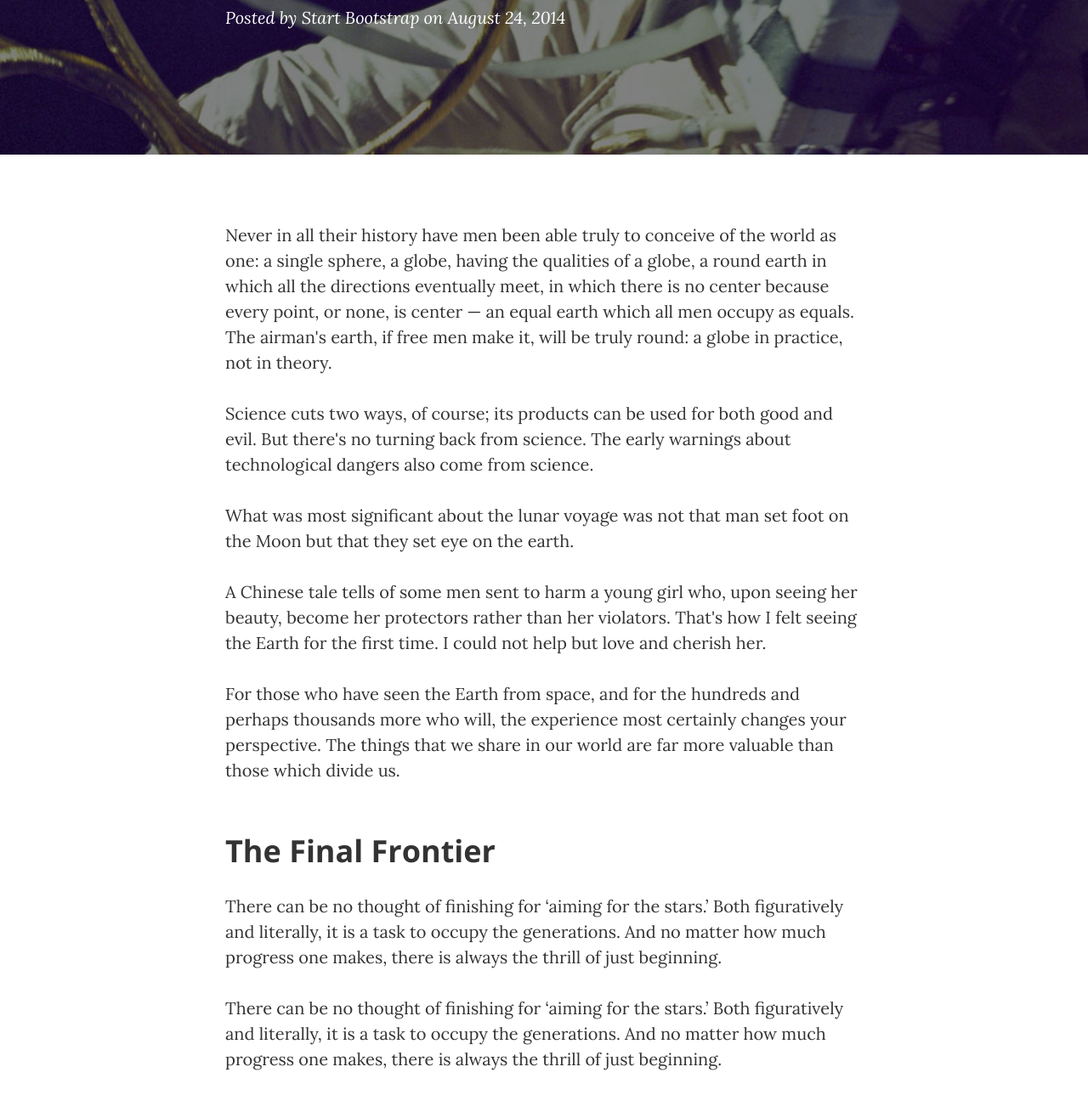
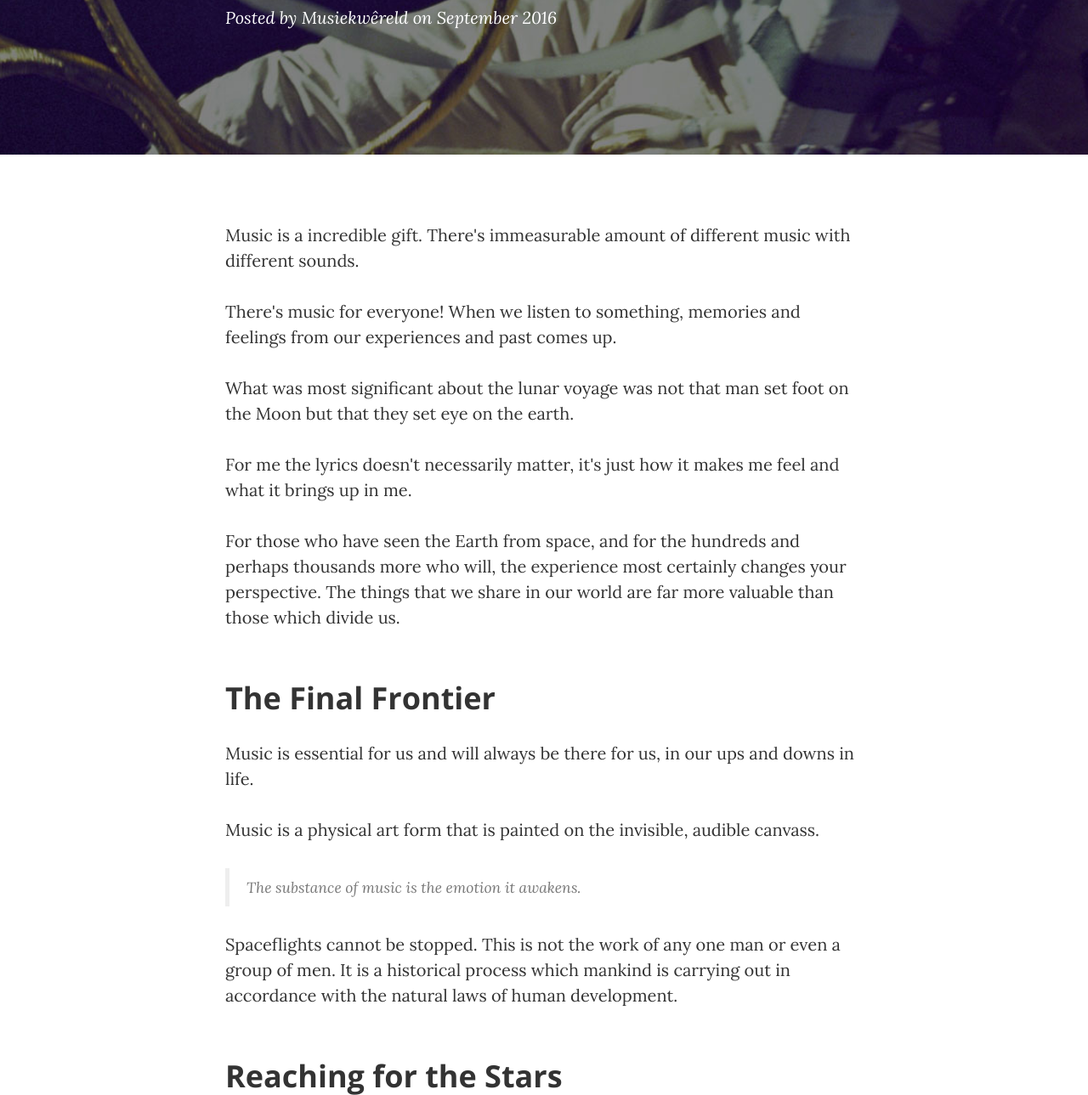
Before and after one commit to mhackie0924/Zac.github.io, a website: page post.html in a window 1280 px wide. Shown: the part 475-1764 px from the top of the page at 85% size. Drawn offline with nearby package versions, Linux system fonts and the light colour scheme.

Commit message:
Update post.html

```diff
--- a/post.html
+++ b/post.html
@@ -42,7 +42,7 @@
                     <span class="sr-only">Toggle navigation</span>
                     Menu <i class="fa fa-bars"></i>
                 </button>
-                <a class="navbar-brand" href="index.html">Start Bootstrap</a>
+                <a class="navbar-brand" href="index.html">Musiekwêreld</a>
             </div>
 
             <!-- Collect the nav links, forms, and other content for toggling -->
@@ -75,8 +75,8 @@
                 <div class="col-lg-8 col-lg-offset-2 col-md-10 col-md-offset-1">
                     <div class="post-heading">
                         <h1>Of all the music that reached farthest into heaven, it is the beating of a loving heart.</h1>
-                        <h2 class="subheading">Problems look mighty small from 150 miles up</h2>
-                        <span class="meta">Posted by <a href="#">Start Bootstrap</a> on August 24, 2014</span>
+                        <h2 class="subheading">Henry Ward Beecher</h2>
+                        <span class="meta">Posted by <a href="#">Musiekwêreld</a> on September 2016</span>
                     </div>
                 </div>
             </div>
@@ -88,24 +88,22 @@
         <div class="container">
             <div class="row">
                 <div class="col-lg-8 col-lg-offset-2 col-md-10 col-md-offset-1">
-                    <p>Never in all their history have men been able truly to conceive of the world as one: a single sphere, a globe, having the qualities of a globe, a round earth in which all the directions eventually meet, in which there is no center because every point, or none, is center — an equal earth which all men occupy as equals. The airman's earth, if free men make it, will be truly round: a globe in practice, not in theory.</p>
+                    <p>Music is a incredible gift. There's  immeasurable amount of different music with different sounds.</p>
 
-                    <p>Science cuts two ways, of course; its products can be used for both good and evil. But there's no turning back from science. The early warnings about technological dangers also come from science.</p>
+                    <p> There's music for everyone! When we listen to something, memories and feelings from our experiences and past comes up.</p>
 
                     <p>What was most significant about the lunar voyage was not that man set foot on the Moon but that they set eye on the earth.</p>
 
-                    <p>A Chinese tale tells of some men sent to harm a young girl who, upon seeing her beauty, become her protectors rather than her violators. That's how I felt seeing the Earth for the first time. I could not help but love and cherish her.</p>
-
+                    <p>For me the lyrics doesn't necessarily matter, it's just how it makes me feel and what it brings up in me.</p>
                     <p>For those who have seen the Earth from space, and for the hundreds and perhaps thousands more who will, the experience most certainly changes your perspective. The things that we share in our world are far more valuable than those which divide us.</p>
 
                     <h2 class="section-heading">The Final Frontier</h2>
 
-                    <p>There can be no thought of finishing for ‘aiming for the stars.’ Both figuratively and literally, it is a task to occupy the generations. And no matter how much progress one makes, there is always the thrill of just beginning.</p>
+                    <p>Music is essential for us and will always be there for us, in our ups and downs in life.</p>
 
-                    <p>There can be no thought of finishing for ‘aiming for the stars.’ Both figuratively and literally, it is a task to occupy the generations. And no matter how much progress one makes, there is always the thrill of just beginning.</p>
+                    <p>Music is a physical art form that is painted on the invisible, audible canvass.</p>
 
-                    <blockquote>The dreams of yesterday are the hopes of today and the reality of tomorrow. Science has not yet mastered prophecy. We predict too much for the next year and yet far too little for the next ten.</blockquote>
-
+                    <blockquote>The substance of music is the emotion it awakens.</blockquote>
                     <p>Spaceflights cannot be stopped. This is not the work of any one man or even a group of men. It is a historical process which mankind is carrying out in accordance with the natural laws of human development.</p>
 
                     <h2 class="section-heading">Reaching for the Stars</h2>
@@ -115,14 +113,7 @@
                     <a href="#">
                         <img class="img-responsive" src="img/post-sample-image.jpg" alt="">
                     </a>
-                    <span class="caption text-muted">To go places and do things that have never been done before – that’s what living is all about.</span>
-
-                    <p>Space, the final frontier. These are the voyages of the Starship Enterprise. Its five-year mission: to explore strange new worlds, to seek out new life and new civilizations, to boldly go where no man has gone before.</p>
-
-                    <p>As I stand out here in the wonders of the unknown at Hadley, I sort of realize there’s a fundamental truth to our nature, Man must explore, and this is exploration at its greatest.</p>
-
-                    <p>Placeholder text by <a href="http://spaceipsum.com/">Space Ipsum</a>. Photographs by <a href="https://www.flickr.com/photos/nasacommons/">NASA on The Commons</a>.</p>
-                </div>
+                 </div>
             </div>
         </div>
     </article>
@@ -160,7 +151,7 @@
                             </a>
                         </li>
                     </ul>
-                    <p class="copyright text-muted">Copyright &copy; Your Website 2016</p>
+                    <p class="copyright text-muted">Copyright &copy; Musiekwêreld 2016</p>
                 </div>
             </div>
         </div>
```
